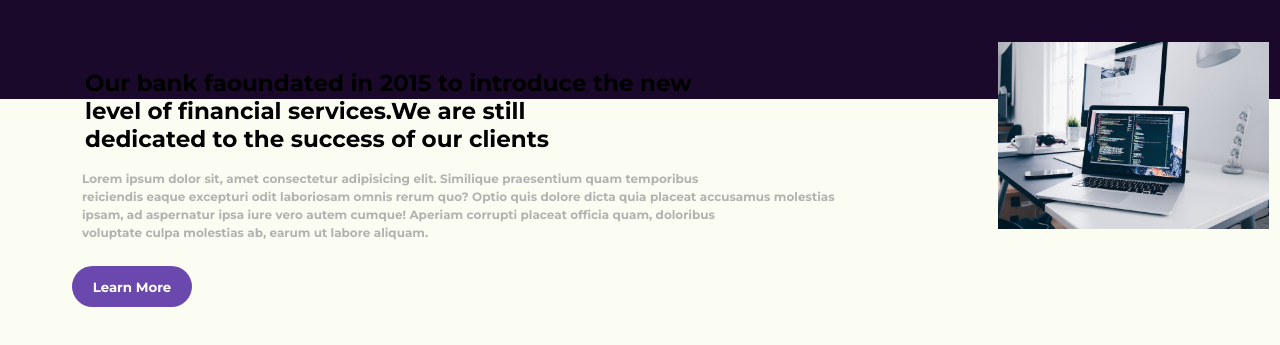
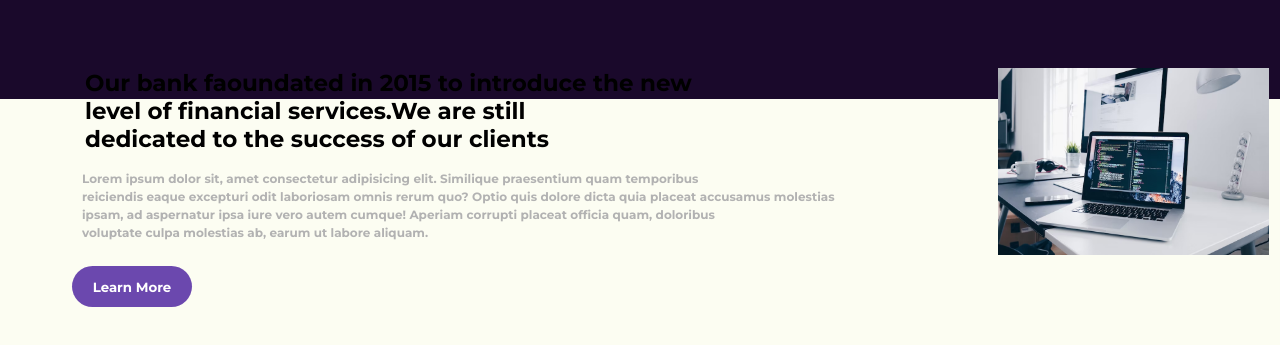
Before and after one commit to nicathaciyev3/Bank-Landing-Page, a plain HTML site: page landing/public/index.html in a window 1280 px wide. Shown: the part 301-646 px from the top of the page. Drawn offline with Linux system fonts and the light colour scheme.

Commit message:
Landing Page

```diff
--- a/landing/src/css/style.css
+++ b/landing/src/css/style.css
@@ -79,7 +79,7 @@ h2{
 .img_2{
     width: 271px;
     height: 187px;
-    top: -243px;
+    top: -217px;
     left: 998px;
     position: relative;
 }
```
